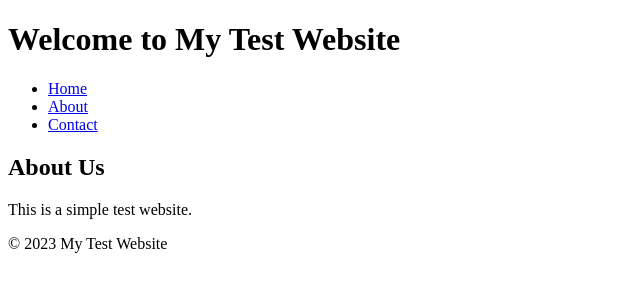
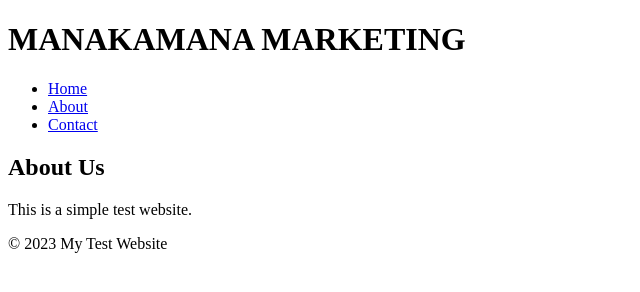
Before and after one commit to ABHAYMRBHATTARAI/Abhaymrbhattarai, a plain HTML site: page index.html in a window 1280 px wide. Shown: the whole page, without its empty margins (0-640 px from the left). Drawn offline with Linux system fonts and the light colour scheme.

Commit message:
Update index.html

```diff
--- a/index.html
+++ b/index.html
@@ -7,7 +7,7 @@
 </head>
 <body>
     <header>
-        <h1>Welcome to My Test Website</h1>
+        <h1>MANAKAMANA MARKETING</h1>
     </header>
     <nav>
         <ul>
```
